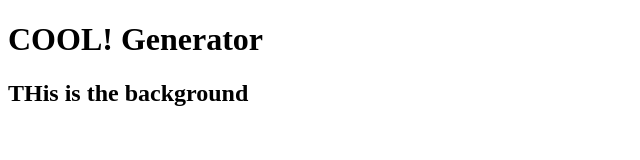
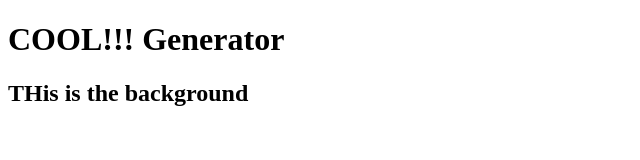
Before and after one commit to BrendaQu/background-generator, a plain HTML site: page index.html in a window 1280 px wide. Shown: the full height of the page, 0-640 px from the left. Drawn offline with Linux system fonts and the light colour scheme.

Commit message:
changing text

```diff
--- a/index.html
+++ b/index.html
@@ -5,7 +5,7 @@
         <link rel="stylesheet" type="text/css" href="style.css">
     </head>
     <body id="gradient">
-        <h1>COOL! Generator</h1>
+        <h1>COOL!!! Generator</h1>
         <h2> THis is the background</h2>
     </body>
 </html>
```
